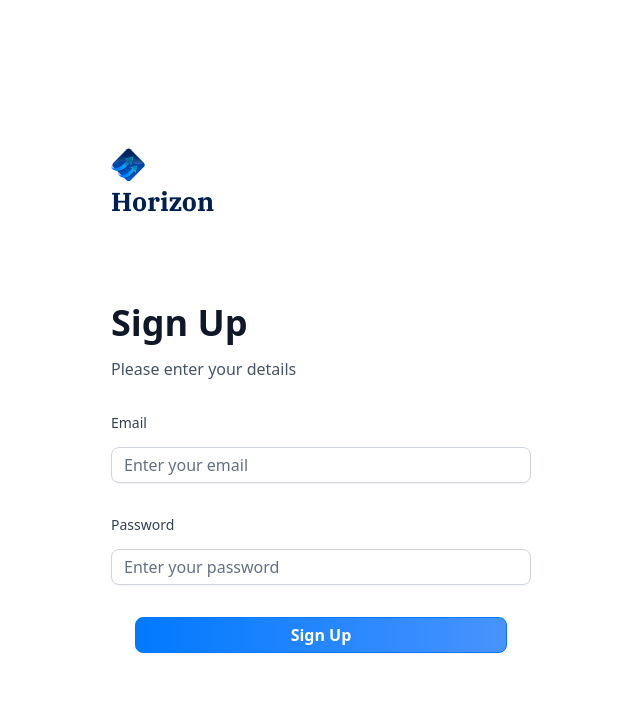
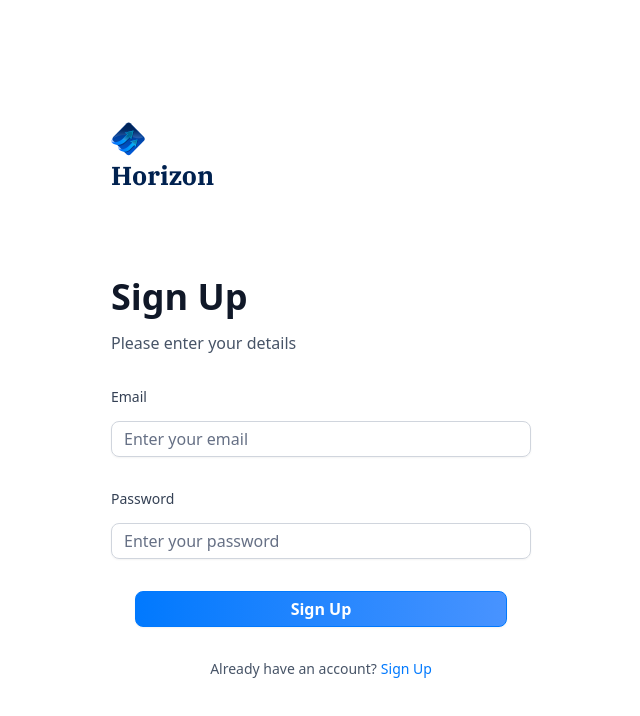
Before and after one commit to JoseBritoP/banking-app, a Next.js app: page /sign-up in a window 1280 px wide. Shown: the top 716 px of the page, without its empty margins (319-959 px from the left). Built offline with nearby package versions, Linux system fonts and the light colour scheme.

Commit message:
AuthFormFooter Type prop

```diff
--- a/src/components/shared/AuthComponents/AuthForm.tsx
+++ b/src/components/shared/AuthComponents/AuthForm.tsx
@@ -2,6 +2,7 @@
 import React, { useState } from "react";
 import AuthHeaderForm from "./AuthHeaderForm";
 import AuthFormComponent from "./AuthFormComponent";
+import AuthFormFooter from "./AuthFormFooter";
 
 export default function AuthForm({ type }: { type: string }) {
   const [user, setUser] = useState(null);
@@ -9,8 +10,9 @@ export default function AuthForm({ type }: { type: string }) {
 
   return (
     <section className="auth-form">
-     <AuthHeaderForm type={type} user={user} isLoading={isLoading} setIsLoading={setIsLoading}/>
+     <AuthHeaderForm type={type} user={user}/>
       {user ? (<div className="flex flex-col gap-4">{/* PlaidLink */}</div>) : (<AuthFormComponent isLoading={isLoading} setIsLoading={setIsLoading} type={type}/>)}
+      <AuthFormFooter type={type}/>
     </section>
   );
 }
--- a/src/components/shared/AuthComponents/AuthHeaderForm.tsx
+++ b/src/components/shared/AuthComponents/AuthHeaderForm.tsx
@@ -1,5 +1,5 @@
+import Image from "next/image";
 import React from "react";
-import Image from "next/image";
 import Link from "next/link";
 
 export default function AuthHeaderForm({user,type}:{user:any,type:string}) {
```
